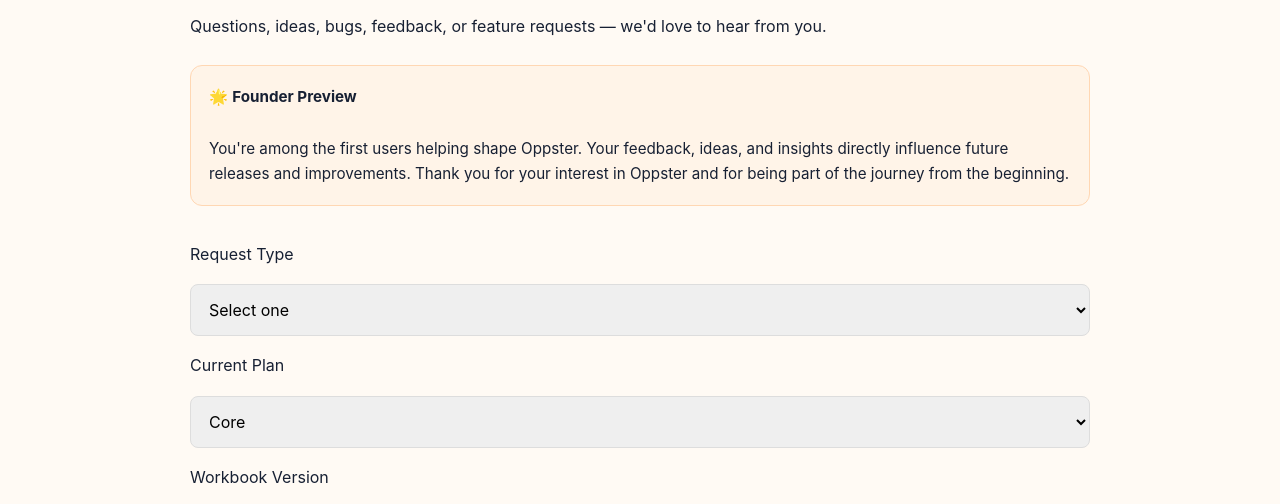
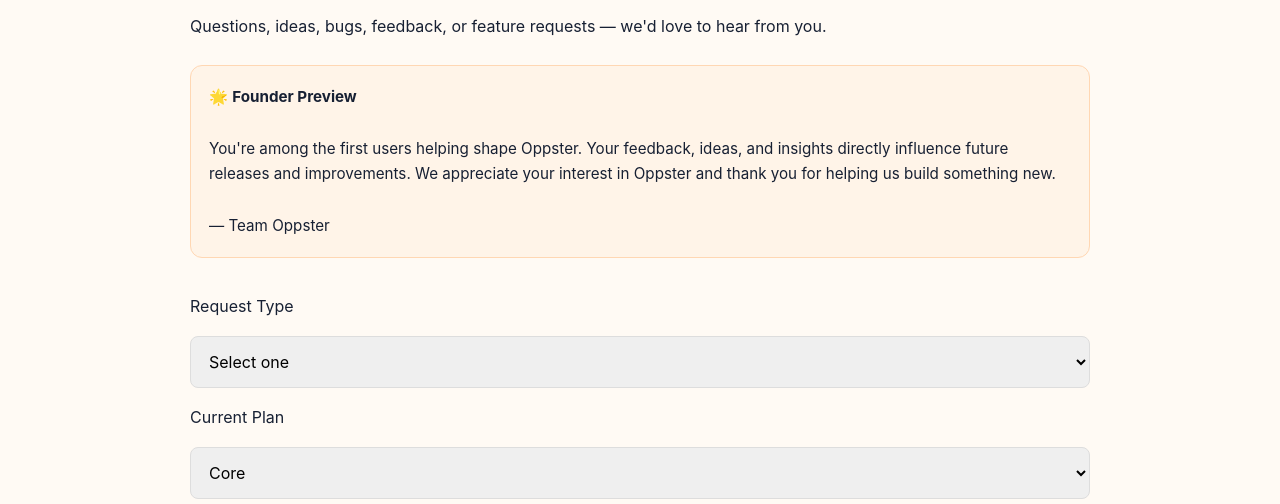
Before and after one commit to oppster/main, a website: page hello.html in a window 1280 px wide. Shown: the part 234-738 px from the top of the page. Drawn offline with Linux system fonts and the light colour scheme.

Commit message:
Update hello.html

```diff
--- a/hello.html
+++ b/hello.html
@@ -177,7 +177,11 @@ we'd love to hear from you.
 You're among the first users helping shape Oppster. Your feedback, ideas, and insights directly influence
 future releases and improvements.
 
-Thank you for your interest in Oppster and for being part of the journey from the beginning.
+We appreciate your interest in Oppster and thank you for helping us build something new.
+
+<br><br>
+
+— Team Oppster
 
 </div>
 
```
